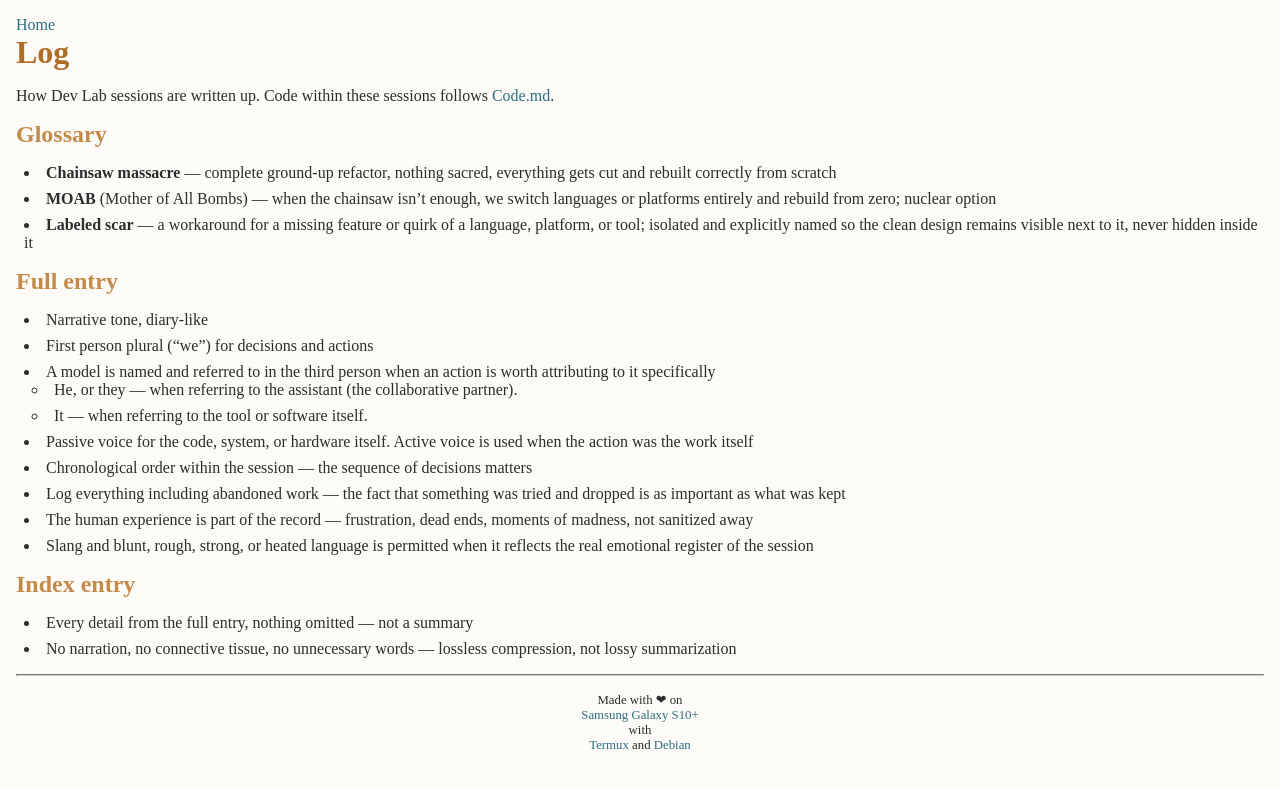
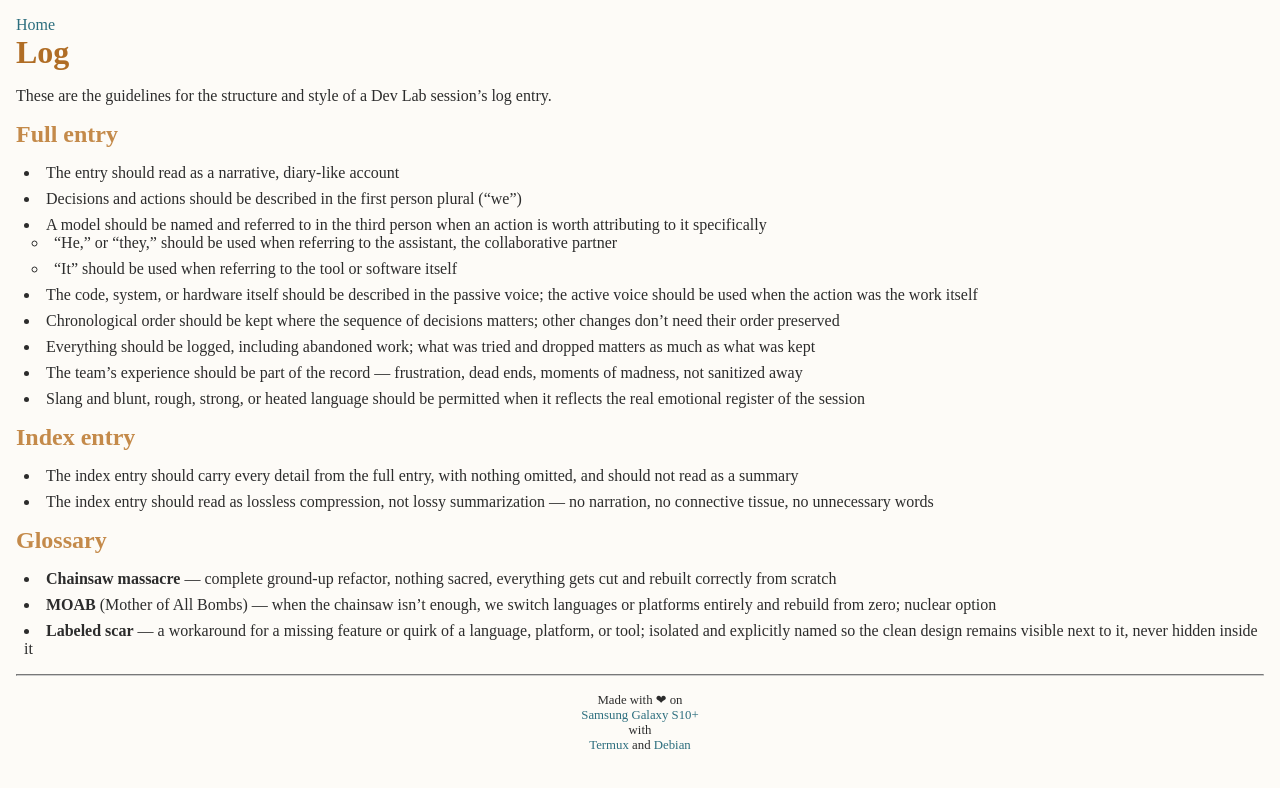
Before and after one commit to ReubenInstitute/ReubenInstitute.github.io, a Jekyll site: the page built from Log.md, in a window 1280 px wide. Shown: the top 788 px of the page. Built offline with Jekyll 4.4.1, drawn with Linux system fonts in a browser that asks for light colours; some web fonts are replaced; our own code applies the rules of GitHub Pages for plain Markdown files.

Commit message:
Rewrite Log.md as proper guideline sentences
Reworks every item into a full "should" sentence with its own
subject instead of a dry term list, moves the Glossary to the end,
and rewrites the intro to describe the structure and style of a log
entry rather than referencing writing specifically. Also reorders
the chronology guideline so it names the one case where order
matters and lets everything else fall through by default, rather
than describing what to avoid.

Co-Authored-By: Claude Sonnet 5 <noreply@anthropic.com>
Claude-Session: https://claude.ai/code/session_01ExJA69VQauq4sczc7Riiu3

```diff
--- a/Log.md
+++ b/Log.md
@@ -1,27 +1,27 @@
 # Log
 
-How Dev Lab sessions are written up. Code within these sessions follows [Code.md](Code.md).
+These are the guidelines for the structure and style of a Dev Lab session's log entry.
+
+## Full entry
+
+* The entry should read as a narrative, diary-like account
+* Decisions and actions should be described in the first person plural ("we")
+* A model should be named and referred to in the third person when an action is worth attributing to it specifically
+  * "He," or "they," should be used when referring to the assistant, the collaborative partner
+  * "It" should be used when referring to the tool or software itself
+* The code, system, or hardware itself should be described in the passive voice; the active voice should be used when the action was the work itself
+* Chronological order should be kept where the sequence of decisions matters; other changes don't need their order preserved
+* Everything should be logged, including abandoned work; what was tried and dropped matters as much as what was kept
+* The team's experience should be part of the record — frustration, dead ends, moments of madness, not sanitized away
+* Slang and blunt, rough, strong, or heated language should be permitted when it reflects the real emotional register of the session
+
+## Index entry
+
+* The index entry should carry every detail from the full entry, with nothing omitted, and should not read as a summary
+* The index entry should read as lossless compression, not lossy summarization — no narration, no connective tissue, no unnecessary words
 
 ## Glossary
 
 * **Chainsaw massacre** — complete ground-up refactor, nothing sacred, everything gets cut and rebuilt correctly from scratch
 * **MOAB** (Mother of All Bombs) — when the chainsaw isn't enough, we switch languages or platforms entirely and rebuild from zero; nuclear option
 * **Labeled scar** — a workaround for a missing feature or quirk of a language, platform, or tool; isolated and explicitly named so the clean design remains visible next to it, never hidden inside it
-
-## Full entry
-
-* Narrative tone, diary-like
-* First person plural ("we") for decisions and actions
-* A model is named and referred to in the third person when an action is worth attributing to it specifically
-  * He, or they — when referring to the assistant (the collaborative partner).
-  * It — when referring to the tool or software itself.
-* Passive voice for the code, system, or hardware itself. Active voice is used when the action was the work itself
-* Chronological order within the session — the sequence of decisions matters
-* Log everything including abandoned work — the fact that something was tried and dropped is as important as what was kept
-* The human experience is part of the record — frustration, dead ends, moments of madness, not sanitized away
-* Slang and blunt, rough, strong, or heated language is permitted when it reflects the real emotional register of the session
-
-## Index entry
-
-* Every detail from the full entry, nothing omitted — not a summary
-* No narration, no connective tissue, no unnecessary words — lossless compression, not lossy summarization
```
